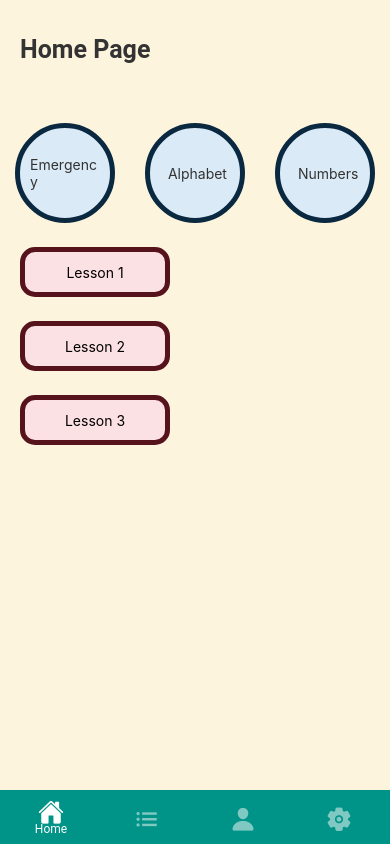
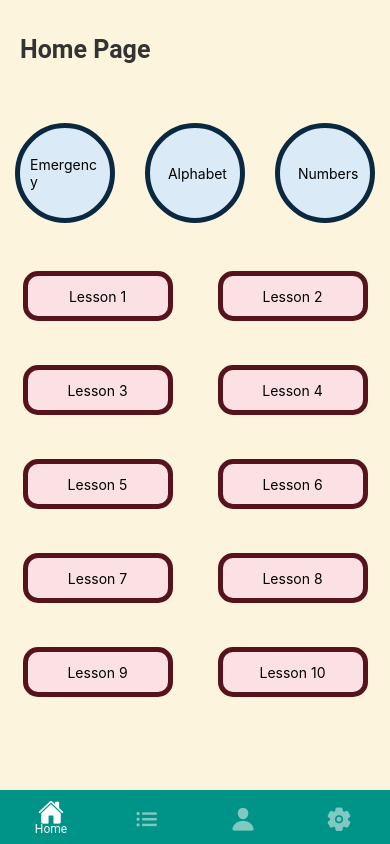
Before and after one commit to sanckh/ASLAssist, a React Native app: screen /HomeDash in a window 390 px wide. Built offline with nearby package versions, Linux system fonts and the light colour scheme; what react-native-status-bar-height would draw is missing.

Commit message:
achievement formatting and using theme

```diff
--- a/navigation/Achievements.js
+++ b/navigation/Achievements.js
@@ -7,17 +7,59 @@ import Logo from '../components/Logo';
 import Paragraph from '../components/Paragraph';
 import Button from '../components/Button';
 
+import {List} from 'react-native-paper'
+import { NavigationContainer } from '@react-navigation/native';
+
 export default function Achievement({navigation}){
     return(
-        <Background>
-            <BackButton goBack = {navigation.goBack} />
-            <Logo/>
-            <Header>Achievements</Header>
-            <Paragraph>
-                This is where the list of all achievements will go.
-            </Paragraph>
+      <ScrollView>
+      <View>
+        <BackButton goBack = {navigation.goBack} />
+          <View style = {styles.header}>
+          <Header>Achievements</Header>
+          </View>
+        <View>
+          <List.Section
+            borderColor= 'black'
+          >
+            <List.Subheader>All Achievements</List.Subheader>
+            <List.Item title = "Placeholder: Consistency"
+            left = {() => <List.Icon icon="trophy" />}
+            description = "Logged in 7 days in a row"
+            />
+            <List.Item title = "Placeholder: Getting Started"
+            left = {() => <List.Icon icon="trophy" />}
+            description = "Completed Lesson One"
+            />
+            <List.Item title = "Placeholder: Baby Steps"
+            left = {() => <List.Icon icon="trophy" />}
+            description = "Completed three lessons"
+            />
+            <List.Item title = "Placeholder: Scholar"
+            left = {() => <List.Icon icon="trophy" />}
+            description = "Completed Lesson One Quiz"
+            />
+            <List.Item title = "Placeholder: Genius"
+            left = {() => <List.Icon icon="trophy" />}
+            description = "Completed three quizzes"
+            />
+            <List.Item title = "Placeholder: Practice Makes Perfect"
+            left = {() => <List.Icon icon="trophy" />}
+            description = "Completed one Practice Quiz"
+            />
+            <List.Item title = "Placeholder"
+            left = {() => <List.Icon icon="trophy" />}
+            description = "Placeholder"
+            />
+            <List.Item title = "Placeholder"
+            left = {() => <List.Icon icon="trophy" />}
+            description = "Placeholder"
+            />
 
-        </Background>
+          </List.Section>
+    </View>
+  </View>
+  </ScrollView>
     )
 }
 
@@ -30,12 +72,14 @@ const styles = StyleSheet.create({
       height:24,
       justifyContent:'center'
     },
-    header:{
+    header: {
+      marginTop: 20,
+      marginLeft: 40,
       padding: 20,
       flexDirection: 'row',
       alignItems: 'center',
       justifyContent: 'space-between',
-    },
+  },
     iconStyle: {
       alignSelf: 'center',
       padding: 5,
--- a/navigation/HomeDash.js
+++ b/navigation/HomeDash.js
@@ -39,19 +39,19 @@ export default function HomeDash({navigation}) {
             <TouchableOpacity
             style={styles.circleButton}
             onPress = {() => navigation.navigate('LessonOne')}>
-                <Text textAlign='center' style ={{color: colors.text}}>Emergency</Text>
+                <Text textAlign='center' color={theme.colors.text}>Emergency</Text>
             </TouchableOpacity>
 
             <TouchableOpacity
             style={styles.circleButton}
             onPress = {() => navigation.navigate('LessonTwo')}>
-                <Text textAlign='center' style ={{color: colors.text}}>  Alphabet</Text>
+                <Text textAlign='center' color={theme.colors.text}>  Alphabet</Text>
             </TouchableOpacity>
 
             <TouchableOpacity
             style={styles.circleButton}
             onPress = {() => navigation.navigate('LessonThree')}>
-                <Text textAlign='center' style ={{color: colors.text}}>  Numbers</Text>
+                <Text textAlign='center' color={theme.colors.text}>  Numbers</Text>
             </TouchableOpacity>
         </View>
         <View>
@@ -63,21 +63,80 @@ export default function HomeDash({navigation}) {
                 Lesson 1
         </LessonButton> */}
 
+        <View style={styles.screen}>
             <TouchableOpacity
             onPress={() => navigation.navigate('LessonFour')}
             style={styles.rectangleButton}>
-                <Text color='#414141' textAlign='center'>Lesson 1</Text>
+                <Text color={theme.colors.text} textAlign='center'>Lesson 1</Text>
             </TouchableOpacity>
+
             <TouchableOpacity
             onPress={() => navigation.navigate('LessonFive')}
             style={styles.rectangleButton}>
-                <Text color='#414141' textAlign='center'>Lesson 2</Text>
+                <Text color={theme.colors.text} textAlign='center'>Lesson 2</Text>
             </TouchableOpacity>
+            </View>
+
+            <View style={styles.screen}>
             <TouchableOpacity
             onPress={() => navigation.navigate('LessonSix')}
             style={styles.rectangleButton}>
-                <Text color='#414141' textAlign='center'>Lesson 3</Text>
+                <Text color={theme.colors.text} textAlign='center'>Lesson 3</Text>
             </TouchableOpacity>
+
+            <TouchableOpacity
+            // onPress={() => navigation.navigate('LessonSeven')}
+            style={styles.rectangleButton}>
+                <Text color={theme.colors.text} textAlign='center'>Lesson 4</Text>
+            </TouchableOpacity>
+
+            </View>
+
+            <View style={styles.screen}>
+            <TouchableOpacity
+            // onPress={() => navigation.navigate('LessonEight')}
+            style={styles.rectangleButton}>
+                <Text color={theme.colors.text} textAlign='center'>Lesson 5</Text>
+            </TouchableOpacity>
+
+            <TouchableOpacity
+            // onPress={() => navigation.navigate('LessonNine')}
+            style={styles.rectangleButton}>
+                <Text color={theme.colors.text} textAlign='center'>Lesson 6</Text>
+            </TouchableOpacity>
+
+            </View>
+
+            <View style={styles.screen}>
+            <TouchableOpacity
+            // onPress={() => navigation.navigate('LessonTen')}
+            style={styles.rectangleButton}>
+                <Text color={theme.colors.text} textAlign='center'>Lesson 7</Text>
+            </TouchableOpacity>
+
+            <TouchableOpacity
+            // onPress={() => navigation.navigate('LessonEleven')}
+            style={styles.rectangleButton}>
+                <Text color={theme.colors.text} textAlign='center'>Lesson 8</Text>
+            </TouchableOpacity>
+
+            </View>
+
+            <View style={styles.screen}>
+            <TouchableOpacity
+            // onPress={() => navigation.navigate('LessonTwelve')}
+            style={styles.rectangleButton}>
+                <Text color={theme.colors.text} textAlign='center'>Lesson 9</Text>
+            </TouchableOpacity>
+
+            <TouchableOpacity
+            // onPress={() => navigation.navigate('LessonThirteen')}
+            style={styles.rectangleButton}>
+                <Text color={theme.colors.text} textAlign='center'>Lesson 10</Text>
+            </TouchableOpacity>
+
+            </View>
+
         </View>
         </SafeAreaView>
         </ScrollView>
@@ -118,11 +177,12 @@ const styles = StyleSheet.create({
         borderColor:'#57131b',
         borderRadius: 15,
         borderWidth: 5,
-        marginBottom: 24,
+        marginBottom: 20,
         padding: 10,
         justifyContent: 'center',
         alignItems: 'center',
         marginLeft: 20,
+        marginRight: 20,
     },
     header: {
         padding: 20,
--- a/navigation/Quizzes.js
+++ b/navigation/Quizzes.js
@@ -3,6 +3,7 @@ import { SafeAreaView, Text, Button, StyleSheet, Alert, TouchableOpacity, View,
 import Header from '../components/Header';
 import { useTheme } from '@react-navigation/native';
 import { theme, CustomDefaultTheme, CustomDarkTheme } from '../core/theme';
+import Paragraph from '../components/Paragraph';
 const QuizDash = (props) => {
 
     const {colors} = useTheme();
@@ -28,21 +29,22 @@ const QuizDash = (props) => {
             <View style = {styles.screen}>
                 <TouchableOpacity
                 onPress={onPress} style={styles.rectangleButton}>
-                    <Text color='#414141'>Practice Quiz 1</Text>
+                    <Text color={theme.colors.text}>Practice Quiz 1</Text>
                 </TouchableOpacity>
 
                 <TouchableOpacity
                 onPress={onPress} style={styles.rectangleButton}>
-                    <Text color='#414141'>Practice Quiz 2</Text>
+                    <Text color={theme.colors.text}>Practice Quiz 2</Text>
                 </TouchableOpacity>
 
                 <TouchableOpacity
                 onPress={onPress} style={styles.rectangleButton}>
-                    <Text style = {{color: colors.text}}>Practice Quiz 3</Text>
+                    <Text color={theme.colors.text}>Practice Quiz 3</Text>
                 </TouchableOpacity>
 
-                <Text color='#414141'
+                <Text color={theme.colors.text}
                 style = {styles.text}>Previous Tests</Text>
+                <Paragraph>This is where the quizzes that the user has already completed will be displayed.</Paragraph>
             </View>
         </SafeAreaView>
         </ScrollView>
@@ -57,7 +59,7 @@ const styles = StyleSheet.create({
         flex: 1,
         justifyContent: 'center',
         alignItems: 'center',
-        marginTop: 40
+        marginTop: 24
     },
     text:{
         fontSize: 26,
@@ -66,11 +68,11 @@ const styles = StyleSheet.create({
     rectangleButton:{
         width: 150,
         height: 50,
-        backgroundColor: theme.colors.card,
+        backgroundColor: '#DAEAF6',
         borderColor:'#0a2941',
         borderRadius: 15,
         borderWidth: 5,
-        marginBottom: 24,
+        marginBottom: 20,
         padding: 10,
         justifyContent: 'center',
         alignItems: 'center',
```
